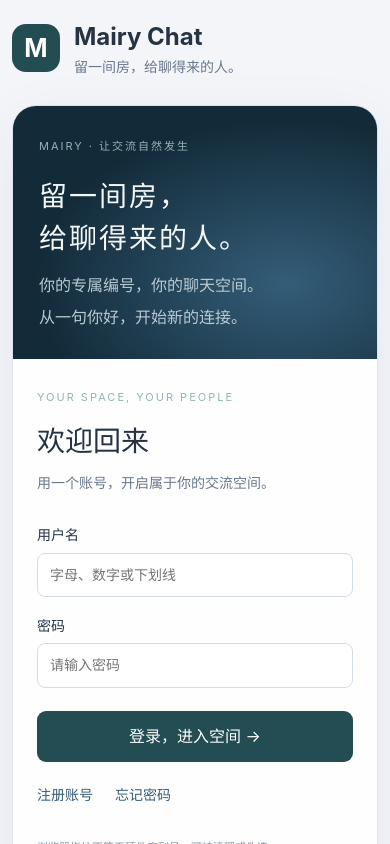
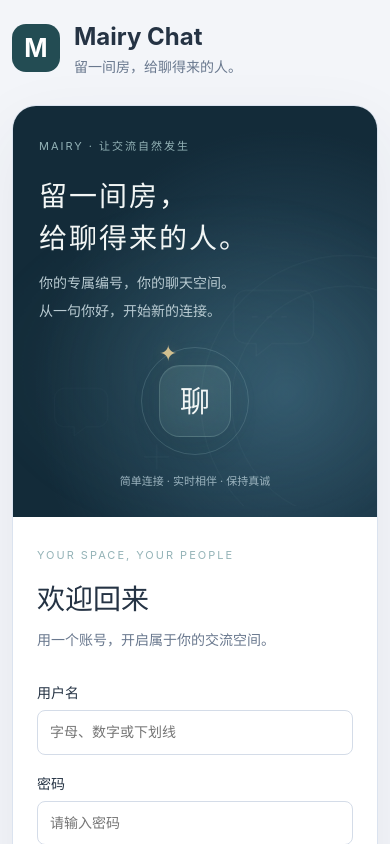
Before and after one commit to Mairy0107/mairy-chat, a Vue app in the folder frontend/: page /login in a window 390 px wide. Shown: the top 844 px of the page. Built offline with nearby package versions, Linux system fonts and the light colour scheme; no server answers.

Commit message:
feat(frontend): login entrance motion and illustration refresh
Keep AuthView brand panel with 聊 badge entrance, soft SVG backdrop, and reduced-motion support. Add motion notes and login reference image. No backend or deploy changes.

```diff
--- a/frontend/src/views/AuthView.vue
+++ b/frontend/src/views/AuthView.vue
@@ -1,5 +1,5 @@
 <script setup>
-import { computed, ref, watch } from 'vue'
+import { computed, onBeforeUnmount, onMounted, ref, watch } from 'vue'
 import { useRoute, useRouter } from 'vue-router'
 import { request } from '../api/chat'
 import { machineFingerprint, saveLogin } from '../auth'
@@ -15,6 +15,36 @@ const error = ref('')
 const notice = ref('')
 const mode = computed(() => route.path === '/register' ? 'register' : route.path === '/forgot-password' ? 'forgot-password' : 'login')
 const title = computed(() => ({ login: '欢迎回来', register: '认识新的朋友', 'forgot-password': '找回你的账号' })[mode.value])
+
+// 入场状态仅影响装饰层，不参与认证请求与表单状态。
+const entering = ref(false)
+const entranceKey = 'mairy.auth.entrance.seen'
+let entranceTimer
+
+/** 结束入场并清理计时，确保切换路由时不遗留回调。 */
+function finishEntrance() {
+  clearTimeout(entranceTimer)
+  entering.value = false
+}
+
+/** 每个标签页会话首次进入登录页时播放；减少动态或存储不可用时直接落位。 */
+function startEntrance() {
+  finishEntrance()
+  if (mode.value !== 'login' || window.matchMedia('(prefers-reduced-motion: reduce)').matches) return
+  try {
+    if (sessionStorage.getItem(entranceKey)) return
+    sessionStorage.setItem(entranceKey, '1')
+  } catch {
+    // 隐私设置禁用存储时保持静态首页，避免反复播放。
+    return
+  }
+  entering.value = true
+  entranceTimer = setTimeout(finishEntrance, 1700)
+}
+
+onMounted(startEntrance)
+onBeforeUnmount(finishEntrance)
+watch(mode, startEntrance)
 
 /** 路由复用页面时清空密码和上一页的反馈。 */
 watch(mode, () => { password.value = ''; error.value = ''; notice.value = '' })
@@ -52,12 +82,23 @@ async function submit() {
 </script>
 
 <template>
-  <section class="auth-layout">
+  <section class="auth-layout" :class="{ 'is-entering': entering }">
     <div class="auth-story">
+      <!-- 轻量几何与聊天气泡只作装饰，保持表单阅读和操作不受影响。 -->
+      <svg class="auth-scenery" viewBox="0 0 520 660" fill="none" preserveAspectRatio="xMidYMid slice" aria-hidden="true" focusable="false">
+        <circle cx="470" cy="475" r="210" />
+        <circle cx="470" cy="475" r="166" />
+        <path class="auth-bubble" d="M325 315h78a18 18 0 0 1 18 18v40a18 18 0 0 1-18 18h-41l-23 18v-18h-14a18 18 0 0 1-18-18v-40a18 18 0 0 1 18-18Z" />
+        <path class="auth-bubble auth-bubble-secondary" d="M65 455h48a14 14 0 0 1 14 14v27a14 14 0 0 1-14 14H96l-17 13v-13H65a14 14 0 0 1-14-14v-27a14 14 0 0 1 14-14Z" />
+        <path d="M333 353h8m13 0h8m13 0h8M179 553h36m-18-18v36" />
+      </svg>
       <span class="auth-kicker">MAIRY · 让交流自然发生</span>
       <h2>留一间房，<br />给聊得来的人。</h2>
       <p>你的专属编号，你的聊天空间。<br />从一句你好，开始新的连接。</p>
-      <div class="auth-orbit" aria-hidden="true"><span>聊</span><i>✦</i></div>
+      <!-- 同一枚徽章完成入场与待机，小屏也保留紧凑版本。 -->
+      <div class="auth-emblem" aria-hidden="true">
+        <div class="auth-orbit"><span>聊</span><div class="auth-spark"><i>✦</i></div></div>
+      </div>
       <small>简单连接 · 实时相伴 · 保持真诚</small>
     </div>
     <div class="auth-card">
@@ -88,20 +129,99 @@ async function submit() {
 </template>
 
 <style scoped>
-.auth-layout { display: grid; grid-template-columns: 1fr 1fr; min-height: 610px; border-radius: 24px; overflow: hidden; border: 1px solid #dbe3ef; box-shadow: 0 24px 70px #24365a12; }
-.auth-story { position: relative; overflow: hidden; background: radial-gradient(ellipse at 75% 70%, #345d78, transparent 65%), #132b39; color: #f2f6f5; padding: 48px 38px; }
+.auth-layout { display: grid; grid-template-columns: minmax(0, 1fr) minmax(0, 1fr); min-height: 610px; border-radius: 24px; overflow: hidden; border: 1px solid #dbe3ef; box-shadow: 0 24px 70px #24365a12; background: #fff; }
+.auth-story { position: relative; isolation: isolate; overflow: hidden; background: radial-gradient(ellipse at 75% 70%, #2f5368, transparent 65%), #132b39; color: #f2f6f5; padding: 48px 38px; }
+/* 光斑与线稿分层漂浮，避免动画触发布局重排。 */
+.auth-story::before { content: ''; position: absolute; z-index: -1; inset: 18% -35% -10% -15%; pointer-events: none; background: radial-gradient(ellipse, #76b6ba1c, transparent 66%); animation: auth-drift 18s ease-in-out infinite alternate; }
+.auth-scenery { position: absolute; z-index: -1; inset: 0; width: 100%; height: 100%; stroke: #aac9cc; stroke-width: 1; opacity: 0.13; pointer-events: none; animation: auth-drift 22s ease-in-out infinite alternate-reverse; }
+.auth-bubble { fill: #bdded408; }
+.auth-bubble-secondary { opacity: 0.65; }
 .auth-kicker { font-size: 11px; letter-spacing: 2px; color: #94b3b7; }
 .auth-story h2 { margin: 38px 0 20px; font-size: 38px; line-height: 1.5; font-weight: 600; letter-spacing: 2px; }
 .auth-story p { color: #b9cbd2; line-height: 2; }
 .auth-story small { position: absolute; bottom: 35px; color: #9cb4bf; }
-.auth-orbit { width: 170px; height: 170px; margin: 40px auto; border: 1px solid #91b4ba40; border-radius: 50%; display: grid; place-items: center; transform: rotate(-15deg); }
-.auth-orbit span { display: grid; place-items: center; height: 110px; width: 110px; border-radius: 30px; background: #b9e3d817; border: 1px solid #baded331; font-size: 42px; transform: rotate(15deg); }
-.auth-orbit i { position: absolute; top: -14px; color: #d2bf8f; font-size: 30px; }
-.auth-card { background: #ffffffeb; padding: 48px 38px; display: flex; flex-direction: column; justify-content: center; }
+/* 外层负责一次入场，内层负责呼吸光，结束时直接保持原位。 */
+.auth-emblem { width: 170px; height: 170px; margin: 40px auto 52px; }
+.auth-orbit { position: relative; width: 100%; height: 100%; border: 1px solid #91b4ba40; border-radius: 50%; display: grid; place-items: center; }
+.auth-orbit::before { content: ''; position: absolute; inset: -12px; border-radius: 50%; background: radial-gradient(circle, #a9d8cd1c, transparent 70%); opacity: 0.55; animation: auth-breathe 6s ease-in-out infinite; }
+.auth-orbit span { position: relative; display: grid; place-items: center; height: 110px; width: 110px; border-radius: 30px; background: linear-gradient(145deg, #b9e3d81c, #b9e3d80c); border: 1px solid #baded331; box-shadow: inset 0 1px 0 #e0f1e50d, 0 12px 30px #0c222518; font-size: 42px; }
+.auth-spark { position: absolute; inset: 0; pointer-events: none; }
+.auth-spark i { position: absolute; top: -8px; left: 32px; color: #d2bf8f; font-size: 28px; font-style: normal; line-height: 1; text-shadow: 0 0 14px #d2bf8f33; }
+.auth-card { min-width: 0; background: #ffffffeb; padding: 48px 38px; display: flex; flex-direction: column; justify-content: center; }
 .auth-card h2 { font-size: 28px; margin: 12px 0 8px; }
 .auth-form { display: grid; gap: 18px; margin-top: 30px; }
-.auth-form button { margin-top: 5px; background: #234c53; padding: 13px; }
-.auth-links { display: flex; gap: 22px; margin-top: 22px; font-size: 14px; }
+.auth-form input, .auth-form textarea { transition: border-color 180ms ease, box-shadow 180ms ease; }
+.auth-form input:hover, .auth-form textarea:hover { border-color: #9bb5bc; }
+.auth-form input:focus-visible, .auth-form textarea:focus-visible { outline-color: #7ca6ac; border-color: #719ba3; }
+.auth-form button { margin-top: 5px; background: #234c53; padding: 13px; transition: background-color 180ms ease, box-shadow 180ms ease, transform 180ms ease; }
+.auth-form button:hover:not(:disabled) { background: #2c5b62; filter: none; box-shadow: 0 6px 18px #234c5324; transform: translateY(-1px); }
+.auth-form button:active:not(:disabled) { transform: translateY(0); box-shadow: none; }
+.auth-form button:focus-visible { outline-color: #7ca6ac; }
+.auth-links { display: flex; flex-wrap: wrap; gap: 22px; margin-top: 22px; font-size: 14px; }
+.auth-links a { transition: color 180ms ease; }
+.auth-links a:hover { color: #234c53; }
 .auth-footnote { margin-top: 32px; font-size: 11px; color: #8995a5; }
-@media (max-width: 720px) { .auth-layout { grid-template-columns: 1fr; min-height: auto; } .auth-story { padding: 26px; } .auth-story h2 { font-size: 28px; margin: 18px 0 10px; } .auth-story small, .auth-orbit { display: none; } .auth-card { padding: 30px 24px; } }
+/* 1.7 秒内完成徽章缩放、星点轻轨与内容显现，不遮挡表单。 */
+.is-entering .auth-emblem { animation: auth-emblem-in 1600ms cubic-bezier(0.22, 1, 0.36, 1) both; }
+.is-entering .auth-orbit::after { content: ''; position: absolute; inset: -1px; border: 1px solid #c7dfd455; border-radius: 50%; pointer-events: none; animation: auth-halo-in 1600ms ease-out both; }
+.is-entering .auth-spark { animation: auth-spark-in 1500ms cubic-bezier(0.22, 1, 0.36, 1) both; }
+.is-entering .auth-spark i::after { content: ''; position: absolute; top: 50%; left: 65%; width: 36px; height: 1px; transform: rotate(28deg); transform-origin: left; background: linear-gradient(90deg, #d2bf8f88, transparent); animation: auth-trail-in 1500ms ease-out both; }
+.is-entering .auth-story > .auth-kicker, .is-entering .auth-story h2, .is-entering .auth-story p, .is-entering .auth-story small { animation: auth-content-in 650ms 250ms ease-out both; }
+.is-entering .auth-card > * { animation: auth-content-in 650ms 500ms ease-out both; }
+@keyframes auth-emblem-in {
+  0% { opacity: 0; transform: translateY(18px) scale(0.72); }
+  35% { opacity: 1; }
+  70% { transform: translateY(-3px) scale(1.035); }
+  100% { opacity: 1; transform: translateY(0) scale(1); }
+}
+@keyframes auth-halo-in {
+  0% { opacity: 0; transform: scale(0.85); }
+  35% { opacity: 0.8; }
+  100% { opacity: 0; transform: scale(1.38); }
+}
+@keyframes auth-spark-in {
+  0% { opacity: 0; transform: rotate(-85deg); }
+  25% { opacity: 1; }
+  100% { opacity: 1; transform: rotate(0); }
+}
+@keyframes auth-trail-in {
+  0%, 100% { opacity: 0; }
+  35% { opacity: 0.65; }
+}
+@keyframes auth-content-in {
+  from { opacity: 0; transform: translateY(7px); }
+  to { opacity: 1; transform: translateY(0); }
+}
+@keyframes auth-drift {
+  from { transform: translate3d(-5px, 0, 0); }
+  to { transform: translate3d(7px, -12px, 0); }
+}
+@keyframes auth-breathe {
+  0%, 100% { opacity: 0.4; transform: scale(0.96); }
+  50% { opacity: 0.85; transform: scale(1.08); }
+}
+/* 小屏保留徽章，以更短的入场和更紧凑的上下布局控制高度。 */
+@media (max-width: 720px) {
+  .auth-layout { grid-template-columns: minmax(0, 1fr); min-height: auto; }
+  .auth-story { padding: 26px; }
+  .auth-story h2 { font-size: 28px; margin: 18px 0 10px; }
+  .auth-story p { font-size: 14px; }
+  .auth-story small { position: static; display: block; font-size: 11px; text-align: center; }
+  .auth-emblem { width: 108px; height: 108px; margin: 22px auto 18px; }
+  .auth-orbit span { width: 72px; height: 72px; border-radius: 21px; font-size: 30px; }
+  .auth-spark i { top: -6px; left: 17px; font-size: 22px; }
+  .auth-scenery { opacity: 0.1; }
+  .auth-card { padding: 30px 24px; }
+  .is-entering .auth-emblem, .is-entering .auth-orbit::after, .is-entering .auth-spark, .is-entering .auth-spark i::after { animation-duration: 1200ms; }
+  .is-entering .auth-card > * { animation-delay: 300ms; }
+}
+/* 系统要求减少动态时，入场、待机和交互位移均直接使用最终态。 */
+@media (prefers-reduced-motion: reduce) {
+  .auth-story::before, .auth-scenery, .auth-orbit::before,
+  .is-entering .auth-emblem, .is-entering .auth-orbit::after, .is-entering .auth-spark, .is-entering .auth-spark i::after,
+  .is-entering .auth-story > .auth-kicker, .is-entering .auth-story h2, .is-entering .auth-story p, .is-entering .auth-story small, .is-entering .auth-card > * { animation: none; }
+  .is-entering .auth-orbit::after, .is-entering .auth-spark i::after { display: none; }
+  .auth-form input, .auth-form textarea, .auth-form button, .auth-links a { transition: none; }
+  .auth-form button:hover:not(:disabled) { transform: none; }
+}
 </style>
```
Also changed, not shown: 3 other files (tests, documents, lock files or other folders).
